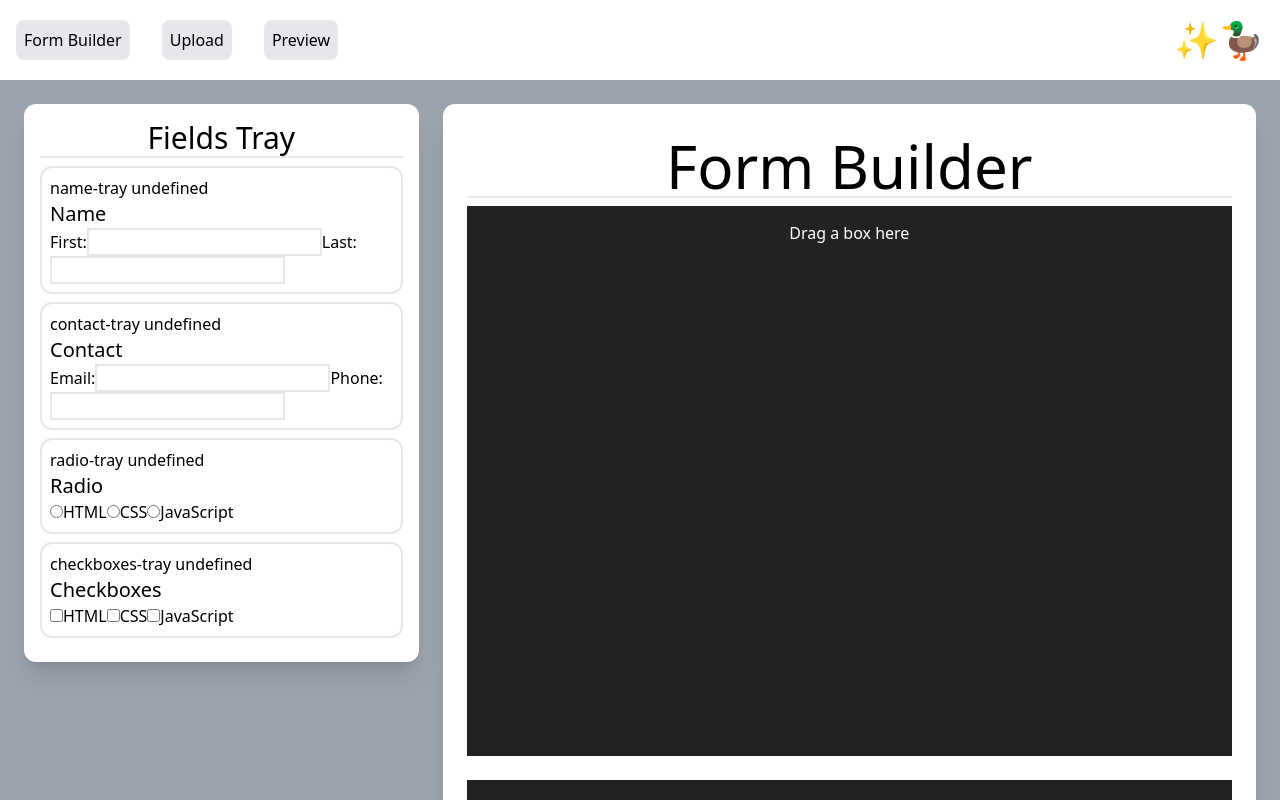
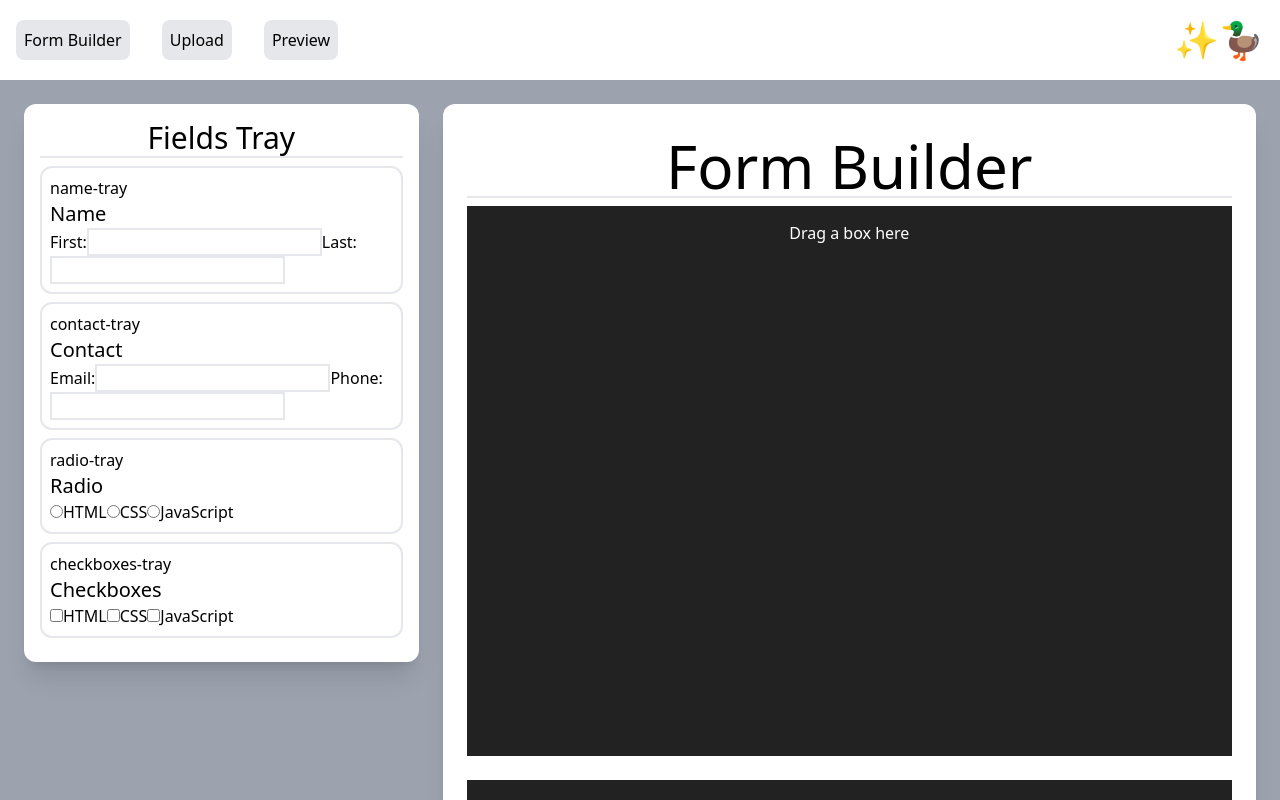
Before and after one commit to alejandrosatxc/form-builder, a Next.js app: page / in a window 1280 px wide. Shown: the top 800 px of the page. Built offline with nearby package versions, Linux system fonts and the light colour scheme.

Commit message:
Resolved componentId changing on delete issue

```diff
--- a/components/Dustbin.js
+++ b/components/Dustbin.js
@@ -66,9 +66,9 @@ const Dustbin = ({ formComponents, setFormComponents }) => {
     <div ref={drop} style={{ ...style, backgroundColor }} data-testid="dustbin">
       {isActive ? 'Release to drop' : 'Drag a box here'}
       <ul>
-        {formComponents.map((component, key) => {
+        {formComponents.map((component) => {
           //I suspect passing id here on every re-render is what is changing component ID's
-          return <FormComponent key={key} name={component.name} type={component.type} id={component.id} />
+          return <FormComponent key={component.id} name={component.name} type={component.type} id={component.id}/>
         })}
       </ul>
     </div>
--- a/components/FormComponents/FormComponent.js
+++ b/components/FormComponents/FormComponent.js
@@ -6,18 +6,15 @@ import Contact from "./Contact"
 import Radio from "./Radio"
 import Checkboxes from "./Checkboxes"
 
-const FormComponent = ({ name, type, id, myKey}) => {
-
-    //Identified bug, componentId is changing whenever a component is sent to the trash
-    const [componentId, setComponentId] = useState(id)
+const FormComponent = ({ name, type, id}) => {
 
     var component;
 
     switch (type) {
-        case 'name':  component = <Name name={name} type={type} id={id}/>; break;
-        case 'contact': component = <Contact name={name} type={type} id={id}/>; break;
-        case 'checkbox': component = <Checkboxes name={name} type={type} id={id}/>; break;
-        case 'radio': component = <Radio name={name} type={type} id={id}/>; break;
+        case 'name':  component = <Name name={name} type={type}/>; break;
+        case 'contact': component = <Contact name={name} type={type}/>; break;
+        case 'checkbox': component = <Checkboxes name={name} type={type}/>; break;
+        case 'radio': component = <Radio name={name} type={type}/>; break;
         default: break;
     }
 
@@ -42,10 +39,8 @@ const FormComponent = ({ name, type, id, myKey}) => {
             style={{
                 opacity: isDragging ? 0.5 : 1
             }}
-            id={id}
-            // key = {myKey}
         >
-            <span className="text-black">{componentId + ' ' + myKey}</span>
+            <span className="text-black">{id}</span>
             {component}
         </li>
     )
--- a/components/Trashcan.js
+++ b/components/Trashcan.js
@@ -22,7 +22,7 @@ const Trashcan = ({ formComponents, setFormComponents }) => {
 
     accept: ItemTypes.INPUT,
     drop: (item, monitor) => {
-      alert(`You dropped \n${JSON.stringify(item)}`)
+      //alert(`You dropped \n${JSON.stringify(item)}`)
       removeItem(formComponents => formComponents.filter(component => component.id !== item.id))
       return { name: 'Trashcan' }
     },
```
